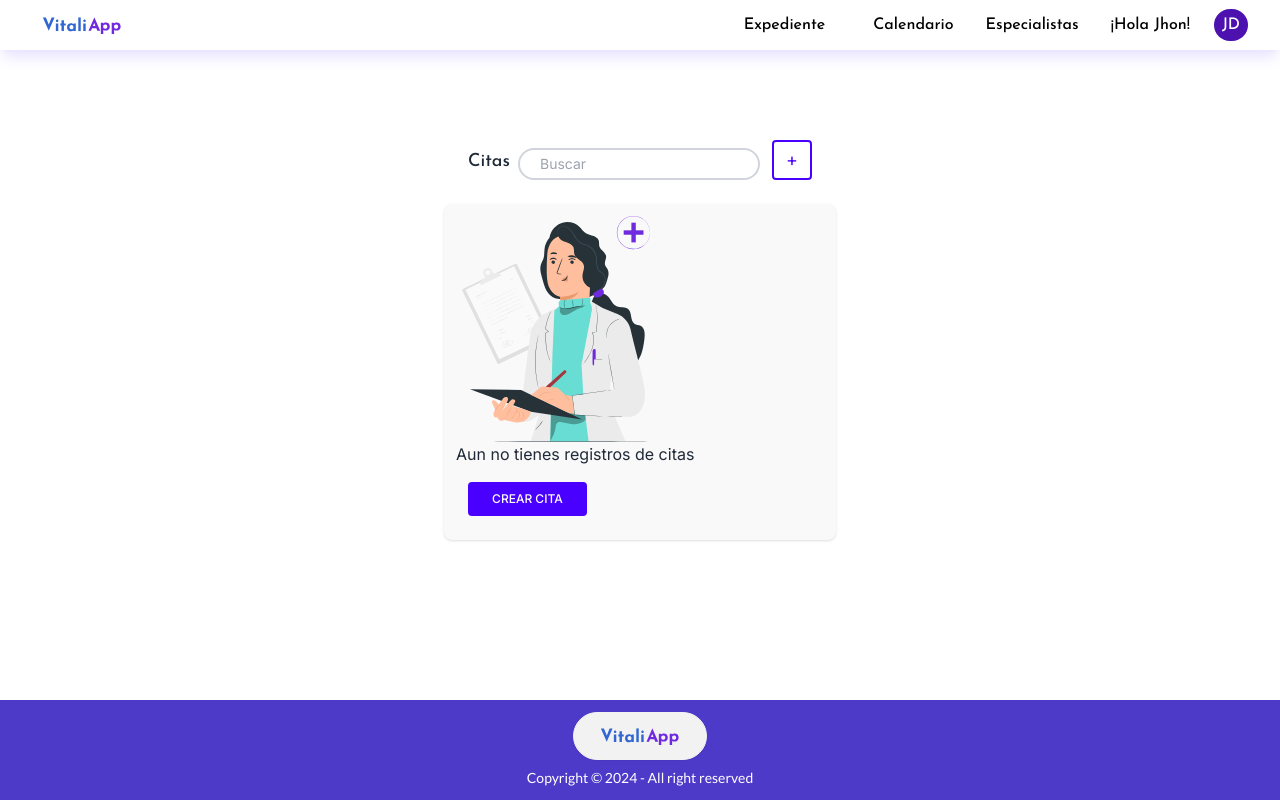
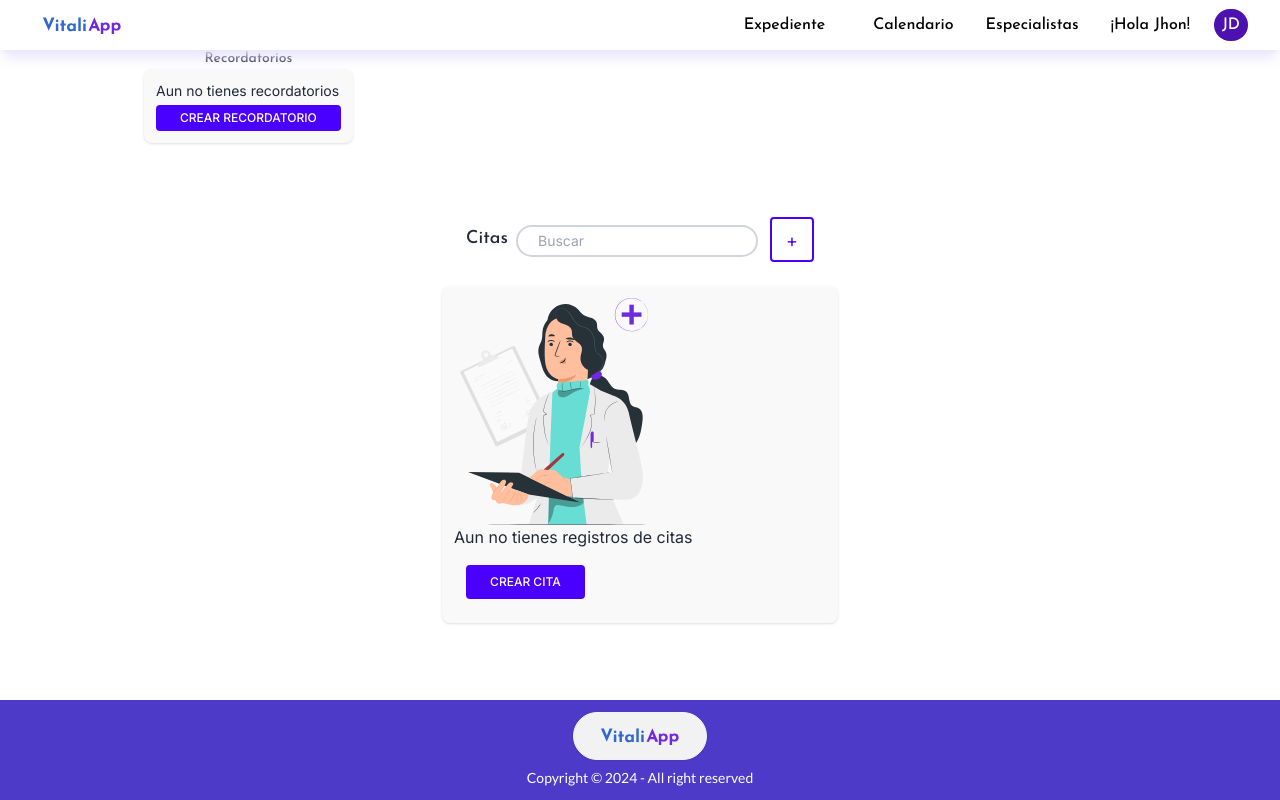
Before and after one commit to cuidat-28js/cuidat-app, a Next.js app: page / in a window 1280 px wide. Built offline with nearby package versions, Linux system fonts and the light colour scheme.

Commit message:
new ver with empty components

```diff
--- a/src/app/components/componentsEmpty/HomeDates.js
+++ b/src/app/components/componentsEmpty/HomeDates.js
@@ -1,4 +1,5 @@
 import React from "react";
+import Image from "next/image"
 
 export default function HomeDates() {
     return (
--- a/src/app/components/componentsEmpty/HomeRemind.js
+++ b/src/app/components/componentsEmpty/HomeRemind.js
@@ -1,6 +1,8 @@
+import React from "react"
+
 export default function HomeRemind() {
     return (
-        <ReactDOM.Fragment>
+        <React.Fragment>
             <div className=" max-w-5xl w-full items-center justify-between font-lato text-sm lg:flex sm:block">
                 <div className="reminders m-4">
                     <h3 className="font-josefin-regular text-center bold">Recordatorios</h3>
@@ -15,6 +17,6 @@ export default function HomeRemind() {
                     </div>
                 </div>
                 </div>
-        </ReactDOM.Fragment>
+        </React.Fragment>
     )
 }
--- a/src/app/page.js
+++ b/src/app/page.js
@@ -2,38 +2,15 @@
 import Image from "next/image";
 import Navbar from "./components/Navbar"
 import Footer from "./components/landing-components/Footer";
-import AddBtn from "./components/Add-button";
-import Reminder from "./components/Reminder";
+import HomeRemind from "./components/componentsEmpty/HomeRemind";
+import HomeDates from "./components/componentsEmpty/HomeDates";
 
 export default function Home() {
   return (
     <main className="flex min-h-screen w-96 lg:w-full flex-col items-center justify-between p-50">
       <Navbar/>
-      <div>
-        <div className="apointments m-4">
-          <div className="mb-2 md:m-6 flex">
-            <h3 className="font-josefin-regular text-lg mt-2 mr-2">Citas</h3>
-            <div className="pt-2 mr-3 relative mx-auto text-gray-600">
-              <input className="border-2 border-gray-300 bg-white h-8 px-5 pr-2 rounded-full text-sm focus:outline-none"
-              type="search" placeholder="Buscar"/>
-            </div>
-            <AddBtn/>
-          </div>
-          <div className="justify-center rounded-lg justify-center shadow bg-[#F9F9F9] p-3">
-              <Image src="/ilustrations/doctora-record.svg"
-                width={200}
-                height={200}/>
-              <p className="mb-1">
-                Aun no tienes registros de citas
-              </p>
-              <button type="button"
-                className="justify-center rounded m-3 bg-primary px-6 pb-2 pt-2 text-xs font-medium uppercase leading-normal text-white hover:bg-white hover:border-primary hover:text-primary"
-               >
-                Crear cita</button>
-          </div>
-        </div>
-        <div className="news"></div>
-      </div>
+      <HomeRemind/>
+      <HomeDates/>
       <Footer/>
     </main>
   );
```
